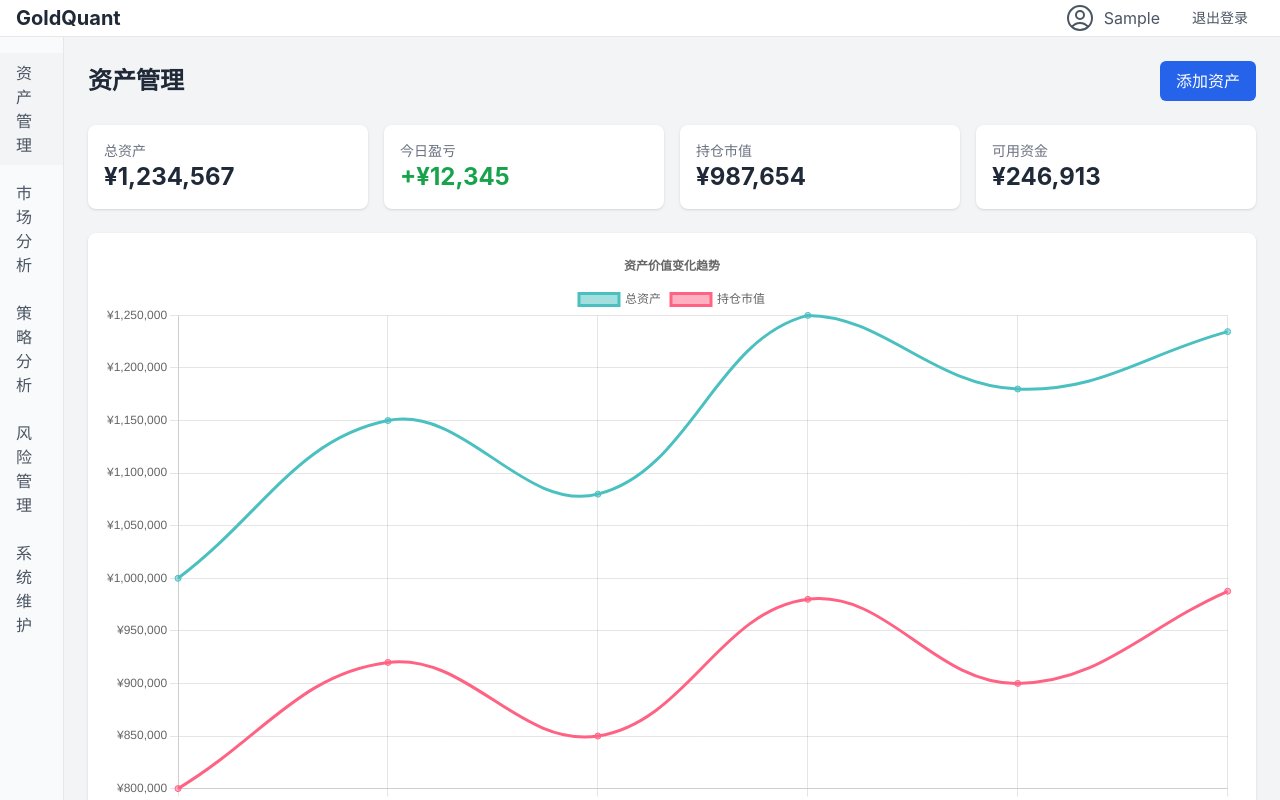
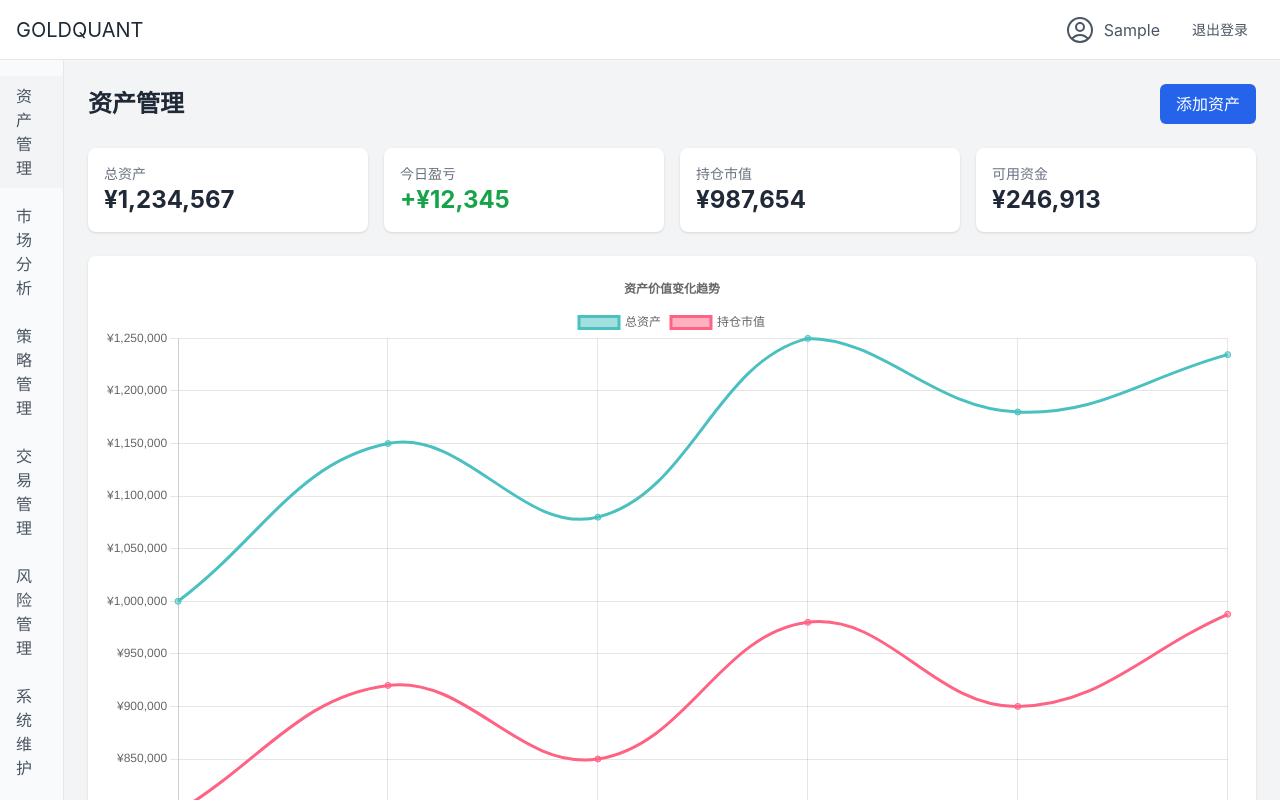
Before and after one commit to jeffchenla/GoldQuant, a React (Create React App) app: page / in a window 1280 px wide. Both pictures are taken after typing "Sample", "Sample123" into the empty fields and a click on the button "登录". Shown: the top 800 px of the page. Built offline with nearby package versions, Linux system fonts and the light colour scheme.

Commit message:
添加交易管理功能并修复布局问题

```diff
--- a/src/components/Layout.tsx
+++ b/src/components/Layout.tsx
@@ -6,6 +6,7 @@ import MarketAnalysis from './pages/MarketAnalysis';
 import StrategyAnalysis from './pages/StrategyAnalysis';
 import RiskManagement from './pages/RiskManagement';
 import SystemMaintenance from './pages/SystemMaintenance';
+import TradeManagement from './pages/TradeManagement';
 
 interface LayoutProps {
   children: React.ReactNode;
@@ -23,6 +24,8 @@ const Layout: React.FC<LayoutProps> = ({ children }) => {
         return <MarketAnalysis />;
       case 'strategy':
         return <StrategyAnalysis />;
+      case 'trade':
+        return <TradeManagement />;
       case 'risk':
         return <RiskManagement />;
       case 'system':
@@ -34,9 +37,9 @@ const Layout: React.FC<LayoutProps> = ({ children }) => {
 
   return (
     <div className="h-screen flex flex-col">
-      {/* 顶部导航栏 - 1/10 高度 */}
-      <header className="h-[10vh] bg-white border-b border-gray-200 flex justify-between items-center px-4">
-        <div className="text-xl font-bold text-gray-800">GoldQuant</div>
+      {/* 顶部导航栏 - 固定高度为屏幕高度的1/10 */}
+      <header className="h-[10vh] min-h-[60px] bg-white border-b border-gray-200 flex justify-between items-center px-4">
+        <div className="text-xl text-gray-800">GOLDQUANT</div>
         <div className="flex items-center space-x-4">
           <div className="flex items-center space-x-2">
             <UserCircleIcon className="h-8 w-8 text-gray-600" />
@@ -80,7 +83,16 @@ const Layout: React.FC<LayoutProps> = ({ children }) => {
             >
               <div className="flex flex-col items-center">
                 <span>策略</span>
-                <span>分析</span>
+                <span>管理</span>
+              </div>
+            </li>
+            <li
+              className={`px-4 py-2 text-gray-600 hover:bg-gray-100 cursor-pointer ${activePage === 'trade' ? 'bg-gray-100' : ''}`}
+              onClick={() => setActivePage('trade')}
+            >
+              <div className="flex flex-col items-center">
+                <span>交易</span>
+                <span>管理</span>
               </div>
             </li>
             <li
--- /dev/null
+++ b/src/components/pages/TradeManagement.tsx
@@ -0,0 +1,22 @@
+import React from 'react';
+
+const TradeManagement: React.FC = () => {
+  return (
+    <div className="h-[90vh]">
+      <div className="flex justify-between items-center mb-6">
+        <h2 className="text-2xl font-semibold text-gray-800">交易管理</h2>
+        <button className="px-4 py-2 bg-blue-600 text-white rounded-md hover:bg-blue-700">
+          新建交易
+        </button>
+      </div>
+
+      <div className="bg-white rounded-lg shadow">
+        <div className="p-6">
+          <p className="text-gray-600">交易管理功能开发中...</p>
+        </div>
+      </div>
+    </div>
+  );
+};
+
+export default TradeManagement;
```
